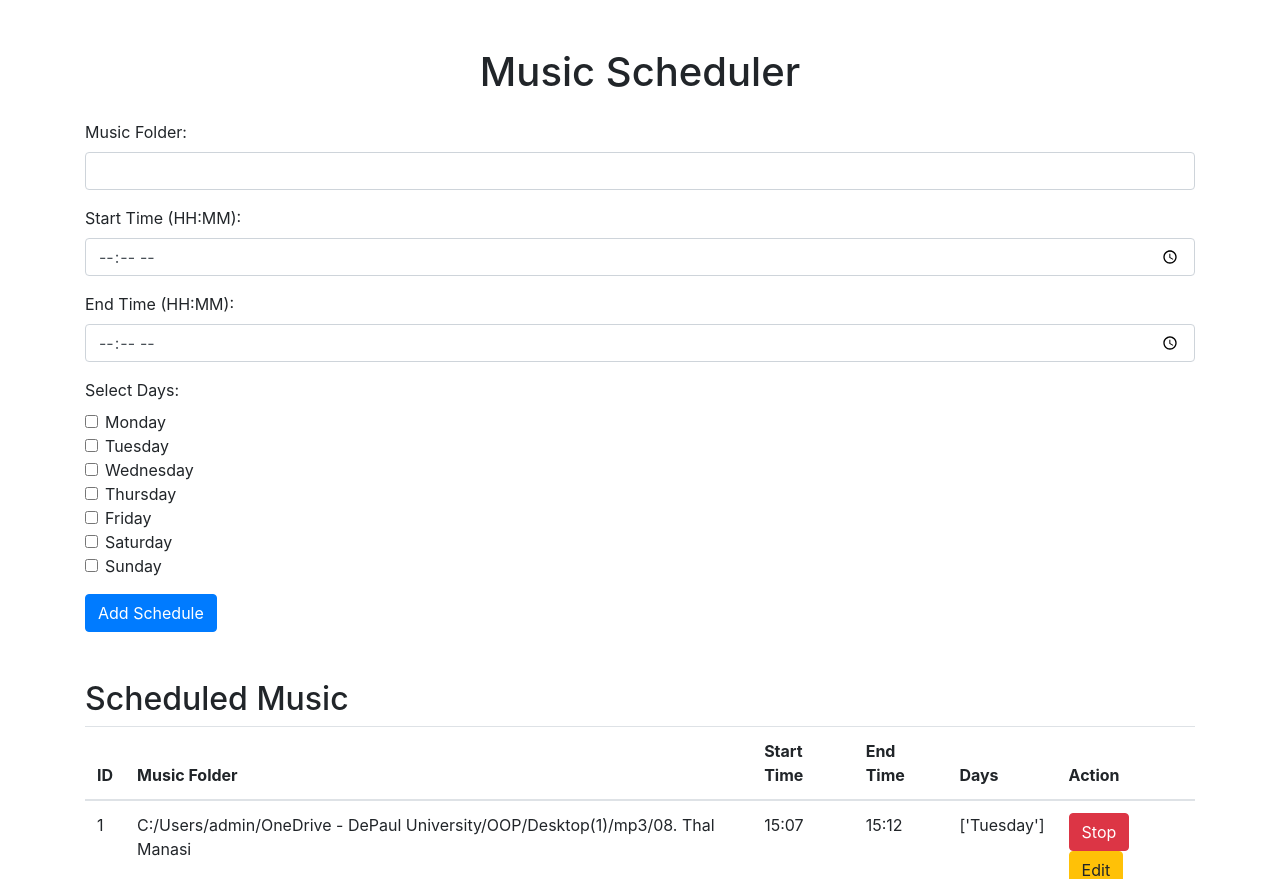
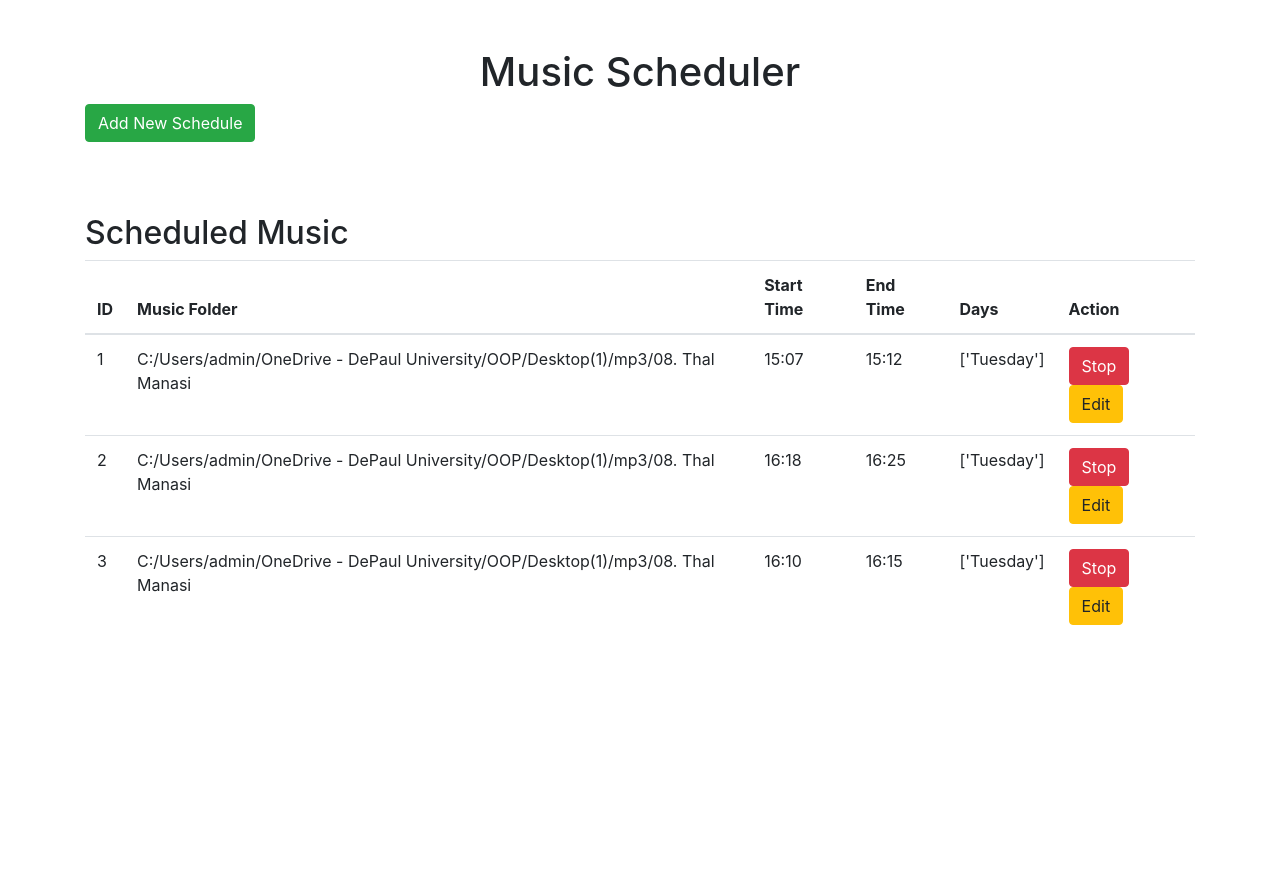
Before and after one commit to Dhruveshp/VLC_RC_scheduler, a Flask app: page / in a window 1280 px wide. Shown: the top 879 px of the page. After the commit the page ends 625 px from the top, so only its background shows below. Run offline with Flask 3, Linux system fonts and the light colour scheme; data comes from the database, SQL or seed files in the repository; both versions use the stored data as it was after the commit; parts of the project's set-up code (start-up, migrations or seed data) failed here and were passed over; some libraries are stand-ins or nearby versions.

Commit message:
updated code schedule playlist
updated code schedule playlist

```diff
--- a/app.py
+++ b/app.py
@@ -119,38 +119,6 @@ def normalize_path(path):
     """Normalize the path to use the correct separators."""
     return os.path.normpath(path)
 
-def play_music(music_folder):
-    """Select and play a random music file from the specified folder."""
-    music_folder = normalize_path(music_folder)
-    music_files = [f for f in glob.glob(os.path.join(music_folder, '*')) if f.endswith(('.mp3', '.wav'))]
-
-    if not music_files:
-        logging.warning(f"No music files found in {music_folder}")
-        return
-
-    music_to_play = random.choice(music_files)
-    logging.info(f"Now playing: {music_to_play}")
-
-    if not os.path.isfile(music_to_play):
-        logging.error(f"File does not exist: {music_to_play}")
-        return
-
-    if not vlc.is_vlc_running():
-        vlc.start_vlc(media_path=music_to_play)
-    else:
-        vlc.add_to_playlist(music_to_play)
-
-    time.sleep(2)  # Wait for VLC to get ready
-
-    if vlc.sock:
-        try:
-            vlc.play()
-            vlc.set_volume(100)
-            logging.info("Playback started successfully.")
-        except Exception as e:
-            logging.error(f"Error during playback: {e}")
-    else:
-        logging.error("VLC is not connected. Cannot send play command.")
 
 def stop_music():
     """Stop the music playback."""
@@ -186,6 +154,17 @@ def load_schedules_from_db():
         for schedule in schedules
     ]
 
+def play_music(media_folder):
+    """Play music from the specified folder."""
+    media_files = glob.glob(os.path.join(media_folder, '*'))
+    if media_files:
+        selected_media = random.choice(media_files)
+        vlc.add_to_playlist(selected_media)
+        vlc.play()
+        logging.info(f"Playing music: {selected_media}")
+    else:
+        logging.warning(f"No media files found in folder: {media_folder}")
+
 def schedule_music(job):
     """Schedule music playback based on the provided job details."""
     current_day = datetime.now().strftime("%A")
@@ -196,9 +175,7 @@ def schedule_music(job):
         play_music(job['play_music_folder'])
 
         if job['end_time']:
-            # Parse end_time correctly
             end_time_str = job['end_time'].split('.')[0]  # Take only 'HH:MM:SS'
-            #end_time = datetime.strptime(end_time_str, '%H:%M:%S').time()
             end_time = datetime.strptime(end_time_str, '%H:%M').time()
             current_time = datetime.now().time()
 
--- a/templates/index.html
+++ b/templates/index.html
@@ -12,52 +12,8 @@
 <body>
 <div class="container mt-5">
     <h1 class="text-center">Music Scheduler</h1>
-    <form action="/add_schedule" method="POST" class="mt-4">
-        <div class="form-group">
-            <label for="play_music_folder">Music Folder:</label>
-            <input type="text" class="form-control" name="play_music_folder" required>
-        </div>
-        <div class="form-group">
-            <label for="start_time">Start Time (HH:MM):</label>
-            <input type="time" class="form-control" name="start_time" required>
-        </div>
-        <div class="form-group">
-            <label for="end_time">End Time (HH:MM):</label>
-            <input type="time" class="form-control" name="end_time">
-        </div>
-        <div class="form-group">
-            <label for="days">Select Days:</label><br>
-            <div class="form-check">
-                <input type="checkbox" class="form-check-input" name="days" value="Monday" id="monday">
-                <label class="form-check-label" for="monday">Monday</label>
-            </div>
-            <div class="form-check">
-                <input type="checkbox" class="form-check-input" name="days" value="Tuesday" id="tuesday">
-                <label class="form-check-label" for="tuesday">Tuesday</label>
-            </div>
-            <div class="form-check">
-                <input type="checkbox" class="form-check-input" name="days" value="Wednesday" id="wednesday">
-                <label class="form-check-label" for="wednesday">Wednesday</label>
-            </div>
-            <div class="form-check">
-                <input type="checkbox" class="form-check-input" name="days" value="Thursday" id="thursday">
-                <label class="form-check-label" for="thursday">Thursday</label>
-            </div>
-            <div class="form-check">
-                <input type="checkbox" class="form-check-input" name="days" value="Friday" id="friday">
-                <label class="form-check-label" for="friday">Friday</label>
-            </div>
-            <div class="form-check">
-                <input type="checkbox" class="form-check-input" name="days" value="Saturday" id="saturday">
-                <label class="form-check-label" for="saturday">Saturday</label>
-            </div>
-            <div class="form-check">
-                <input type="checkbox" class="form-check-input" name="days" value="Sunday" id="sunday">
-                <label class="form-check-label" for="sunday">Sunday</label>
-            </div>
-        </div>
-        <button type="submit" class="btn btn-primary">Add Schedule</button>
-    </form>
+
+    <button class="btn btn-success mb-4" data-toggle="modal" data-target="#addModal">Add New Schedule</button>
 
     <h2 class="mt-5">Scheduled Music</h2>
     <div class="table-responsive">
@@ -93,6 +49,71 @@
                 {% endfor %}
             </tbody>
         </table>
+    </div>
+</div>
+
+<!-- Add Schedule Modal -->
+<div class="modal fade" id="addModal" tabindex="-1" role="dialog" aria-labelledby="addModalLabel" aria-hidden="true">
+    <div class="modal-dialog" role="document">
+        <div class="modal-content">
+            <div class="modal-header">
+                <h5 class="modal-title" id="addModalLabel">Add New Schedule</h5>
+                <button type="button" class="close" data-dismiss="modal" aria-label="Close">
+                    <span aria-hidden="true">&times;</span>
+                </button>
+            </div>
+            <form action="/add_schedule" method="POST">
+                <div class="modal-body">
+                    <div class="form-group">
+                        <label for="play_music_folder">Music Folder:</label>
+                        <input type="text" class="form-control" name="play_music_folder" required>
+                    </div>
+                    <div class="form-group">
+                        <label for="start_time">Start Time (HH:MM):</label>
+                        <input type="time" class="form-control" name="start_time" required>
+                    </div>
+                    <div class="form-group">
+                        <label for="end_time">End Time (HH:MM):</label>
+                        <input type="time" class="form-control" name="end_time">
+                    </div>
+                    <div class="form-group">
+                        <label for="days">Select Days:</label><br>
+                        <div class="form-check">
+                            <input type="checkbox" class="form-check-input" name="days" value="Monday" id="monday-add">
+                            <label class="form-check-label" for="monday-add">Monday</label>
+                        </div>
+                        <div class="form-check">
+                            <input type="checkbox" class="form-check-input" name="days" value="Tuesday" id="tuesday-add">
+                            <label class="form-check-label" for="tuesday-add">Tuesday</label>
+                        </div>
+                        <div class="form-check">
+                            <input type="checkbox" class="form-check-input" name="days" value="Wednesday" id="wednesday-add">
+                            <label class="form-check-label" for="wednesday-add">Wednesday</label>
+                        </div>
+                        <div class="form-check">
+                            <input type="checkbox" class="form-check-input" name="days" value="Thursday" id="thursday-add">
+                            <label class="form-check-label" for="thursday-add">Thursday</label>
+                        </div>
+                        <div class="form-check">
+                            <input type="checkbox" class="form-check-input" name="days" value="Friday" id="friday-add">
+                            <label class="form-check-label" for="friday-add">Friday</label>
+                        </div>
+                        <div class="form-check">
+                            <input type="checkbox" class="form-check-input" name="days" value="Saturday" id="saturday-add">
+                            <label class="form-check-label" for="saturday-add">Saturday</label>
+                        </div>
+                        <div class="form-check">
+                            <input type="checkbox" class="form-check-input" name="days" value="Sunday" id="sunday-add">
+                            <label class="form-check-label" for="sunday-add">Sunday</label>
+                        </div>
+                    </div>
+                </div>
+                <div class="modal-footer">
+                    <button type="button" class="btn btn-secondary" data-dismiss="modal">Close</button>
+                    <button type="submit" class="btn btn-primary">Add Schedule</button>
+                </div>
+            </form>
+        </div>
     </div>
 </div>
 
```
Also changed, not shown: schedules.db, templates/image.jpg (added).
